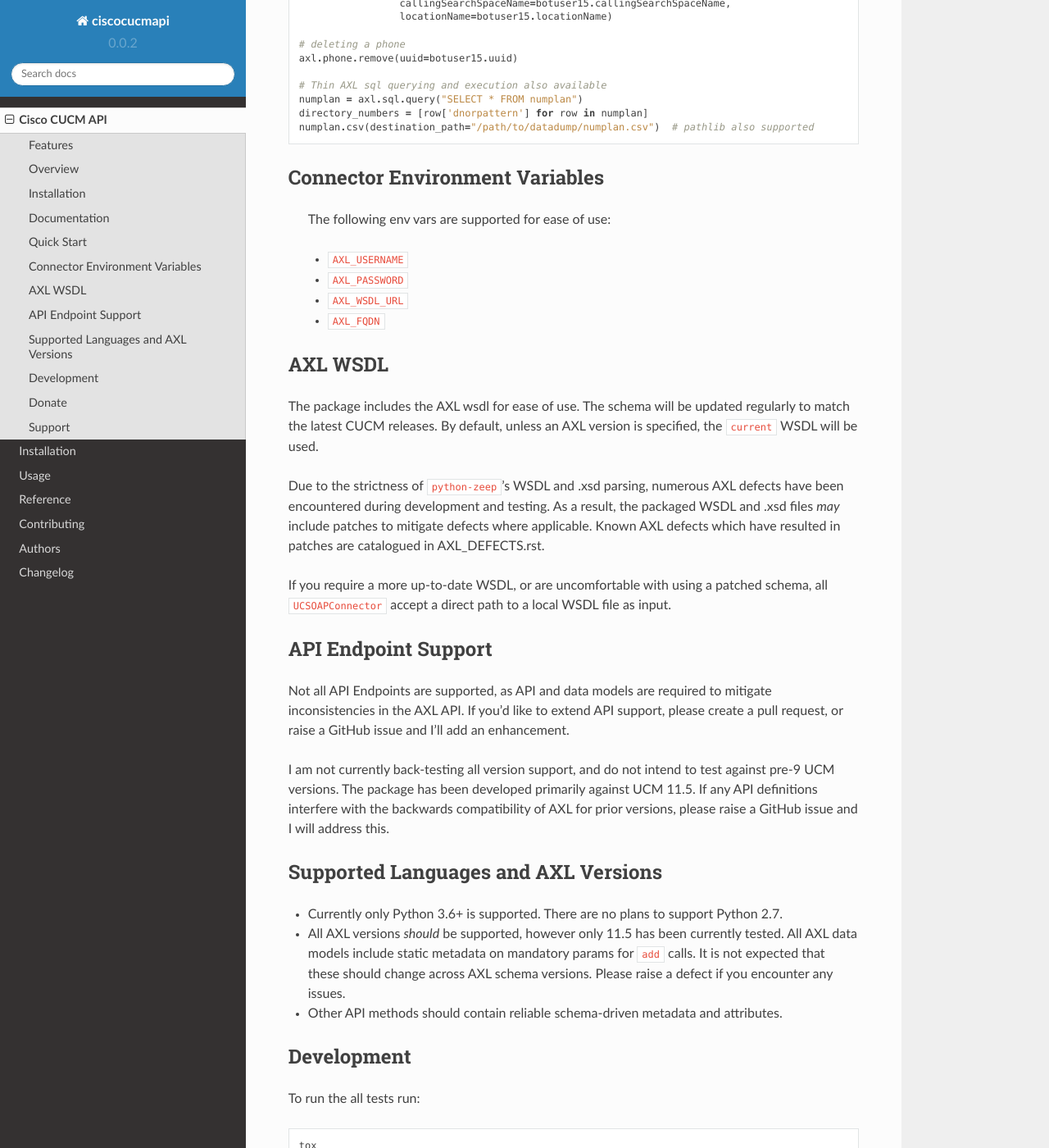
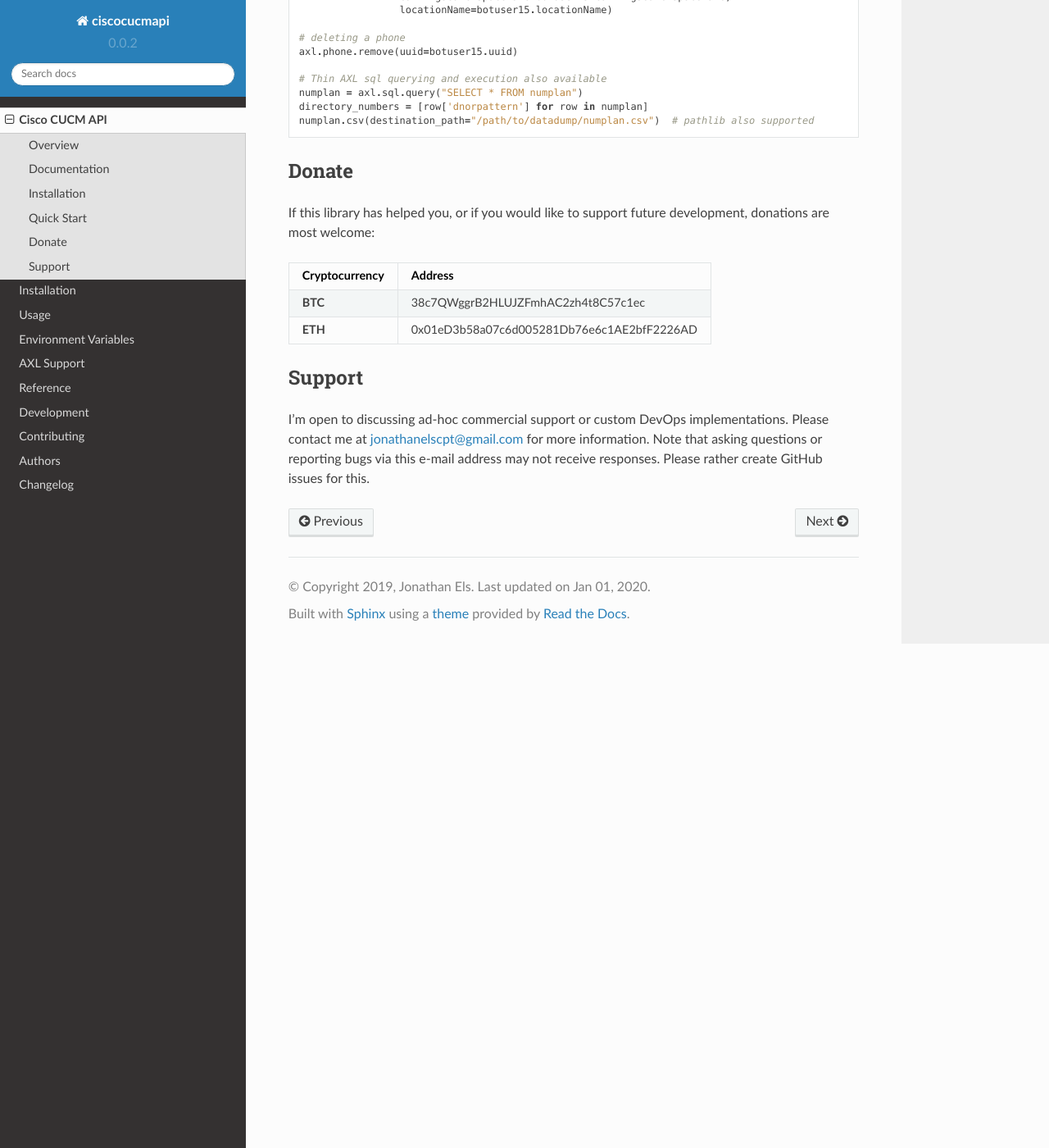
Before and after one commit to jonathanelscpt/ciscocucmapi, a Sphinx documentation site: the page built from docs/readme.rst, in a window 1280 px wide and 1400 px high, scrolled down 2281 px. Shown: the whole window at 82% size. Built offline with Sphinx 7.4.7 and the Read the Docs theme 2.0.0, drawn with Linux system fonts in a browser that asks for light colours; some of the changed lines change nothing that is shown; some of the changed text lies outside the part shown.

Commit message:
docs changes

```diff
--- a/README.rst
+++ b/README.rst
@@ -56,16 +56,12 @@
 * Free software: MIT license
 
 
-Features
+Overview
 ========
 
 The ciscocucmapi package is inspired by the most excellent `webexteamssdk <https://github.com/CiscoDevNet/webexteamssdk>`__
 Python API wrapper for Cisco Spark.  The library wraps a `python-zeep <https://github.com/mvantellingen/python-zeep>`__
 client to manage CUCM SOAP connections (specifically for AXL) and CRUD operations for common API endpoints.
-
-
-Overview
-========
 
 * Simplified Pythonic wrappings of Cisco UC SOAP APIs
 * :code:`python-zeep`-based client under the hood - much faster than :code:`suds`.  WSDL caching is enabled by default.
@@ -77,23 +73,21 @@
 * Transparent sourcing of AXL credentials from local environment variables
 * Easy, template-able reading and writing to JSON objects, making Cisco UC DevOps implementations a reality
 
+Documentation
+=============
+
+https://ciscocucmapi.readthedocs.io/
 
 Installation
 ============
 
-::
+At the command line::
 
     pip install ciscocucmapi
 
 You can also install the in-development version with::
 
     pip install https://github.com/jonathanelscpt/ciscocucmapi/archive/master.zip
-
-
-Documentation
-=============
-
-https://ciscocucmapi.readthedocs.io/
 
 
 Quick Start
@@ -105,7 +99,7 @@
     import json
 
 
-    axl = UCMAXLConnector()  # env vars for connection params
+    axl = UCMAXLConnector(username='axl', password='password', fqdn='192.168.99.99')
 
     # adding phones
     ipphone_attributes = {
@@ -162,81 +156,6 @@
     numplan.csv(destination_path="/path/to/datadump/numplan.csv")  # pathlib also supported
 
 
-
-
-Connector Environment Variables
-===============================
-
- The following env vars are supported for ease of use:
-
- - :code:`AXL_USERNAME`
- - :code:`AXL_PASSWORD`
- - :code:`AXL_WSDL_URL`
- - :code:`AXL_FQDN`
-
-
-AXL WSDL
-========
-
-The package includes the AXL wsdl for ease of use.  The schema will be updated regularly to match the latest CUCM
-releases.  By default, unless an AXL version is specified, the :code:`current` WSDL will be used.
-
-Due to the strictness of :code:`python-zeep`'s WSDL and .xsd parsing, numerous AXL defects have been encountered during
-development and testing.  As a result, the packaged WSDL and .xsd files *may* include patches to mitigate defects
-where applicable.  Known AXL defects which have resulted in patches are catalogued in
-AXL_DEFECTS.rst.
-
-If you require a more up-to-date WSDL, or are uncomfortable with using a patched schema, all :code:`UCSOAPConnector`
-accept a direct path to a local WSDL file as input.
-
-
-API Endpoint Support
-====================
-
-Not all API Endpoints are supported, as API and data models are required to mitigate inconsistencies in the
-AXL API.  If you'd like to extend API support, please create a pull request, or raise a GitHub issue and I'll add
-an enhancement.
-
-I am not currently back-testing all version support, and do not intend to test against pre-9 UCM versions.  The package
-has been developed primarily against UCM 11.5.  If any API definitions interfere with the backwards compatibility of
-AXL for prior versions, please raise a GitHub issue and I will address this.
-
-
-Supported Languages and AXL Versions
-====================================
-
-- Currently only Python 3.6+ is supported.   There are no plans to support Python 2.7.
-- All AXL versions *should* be supported, however only 11.5 has been currently tested.  All AXL data models include
-  static metadata on mandatory params for :code:`add` calls.  It  is not expected that these should change across AXL
-  schema versions.  Please raise a defect if you encounter any issues.
-- Other API methods should contain reliable schema-driven metadata and attributes.
-
-
-Development
-===========
-
-To run the all tests run::
-
-    tox
-
-Note, to combine the coverage data from all the tox environments run:
-
-.. list-table::
-    :widths: 10 90
-    :stub-columns: 1
-
-    - - Windows
-      - ::
-
-            set PYTEST_ADDOPTS=--cov-append
-            tox
-
-    - - Other
-      - ::
-
-            PYTEST_ADDOPTS=--cov-append tox
-
-
 Donate
 ======
 
--- /dev/null
+++ b/docs/axl.rst
@@ -0,0 +1,41 @@
+===========
+AXL Support
+===========
+
+.. inclusion-marker-do-not-remove
+
+WSDL
+========
+
+The package includes the AXL wsdl for ease of use.  The schema will be updated regularly to match the latest CUCM
+releases.  By default, unless an AXL version is specified, the :code:`current` WSDL will be used.
+
+Due to the strictness of :code:`python-zeep`'s WSDL and .xsd parsing, numerous AXL defects have been encountered during
+development and testing.  As a result, the packaged WSDL and .xsd files *may* include patches to mitigate defects
+where applicable.  Known AXL defects which have resulted in patches are catalogued in
+AXL_DEFECTS.rst.
+
+If you require a more up-to-date WSDL, or are uncomfortable with using a patched schema, all :code:`UCSOAPConnector`
+accept a direct path to a local WSDL file as input.
+
+
+API Endpoint Support
+====================
+
+Not all API Endpoints are supported, as API and data models are required to mitigate inconsistencies in the
+AXL API.  If you'd like to extend API support, please create a pull request, or raise a GitHub issue and I'll add
+an enhancement.
+
+I am not currently back-testing all version support, and do not intend to test against pre-9 UCM versions.  The package
+has been developed primarily against UCM 11.5.  If any API definitions interfere with the backwards compatibility of
+AXL for prior versions, please raise a GitHub issue and I will address this.
+
+
+Supported Languages and AXL Versions
+====================================
+
+- Currently only Python 3.6+ is supported.   There are no plans to support Python 2.7.
+- All AXL versions *should* be supported, however only 11.5 has been currently tested.  All AXL data models include
+  static metadata on mandatory params for :code:`add` calls.  It  is not expected that these should change across AXL
+  schema versions.  Please raise a defect if you encounter any issues.
+- Other API methods should contain reliable schema-driven metadata and attributes.
--- /dev/null
+++ b/docs/development.rst
@@ -0,0 +1,24 @@
+===========
+Development
+===========
+
+To run the all tests run::
+
+    tox
+
+Note, to combine the coverage data from all the tox environments run:
+
+.. list-table::
+    :widths: 10 90
+    :stub-columns: 1
+
+    - - Windows
+      - ::
+
+            set PYTEST_ADDOPTS=--cov-append
+            tox
+
+    - - Other
+      - ::
+
+            PYTEST_ADDOPTS=--cov-append tox
--- /dev/null
+++ b/docs/env.rst
@@ -0,0 +1,26 @@
+=====================
+Environment Variables
+=====================
+
+.. inclusion-marker-do-not-remove
+
+ The following env vars are supported for ease of use:
+
+ - :code:`AXL_USERNAME`
+ - :code:`AXL_PASSWORD`
+ - :code:`AXL_FQDN`
+ - :code:`AXL_WSDL_URL`
+
+
+This allows for simplified usage in single-integration scenarios:
+
+.. code-block:: python
+
+    UCMAXLConnector()
+
+
+Alternatively, axl-related variables can be supplied directly to :code:`UCMAXLConnector()`:
+
+.. code-block:: python
+
+    UCMAXLConnector(username='axl', password='password', fqdn='192.168.99.99')
--- a/docs/index.rst
+++ b/docs/index.rst
@@ -8,7 +8,10 @@
    readme
    installation
    usage
+   env
+   axl
    reference/index
+   development
    contributing
    authors
    changelog
--- a/docs/installation.rst
+++ b/docs/installation.rst
@@ -5,3 +5,7 @@
 At the command line::
 
     pip install ciscocucmapi
+
+You can also install the in-development version with::
+
+    pip install https://github.com/jonathanelscpt/ciscocucmapi/archive/master.zip
```
Also changed, not shown: 1 other file.
